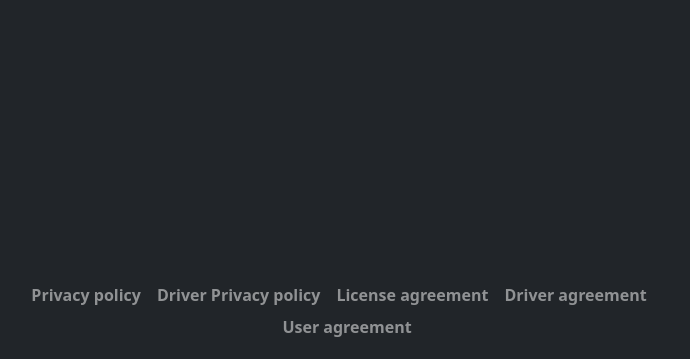
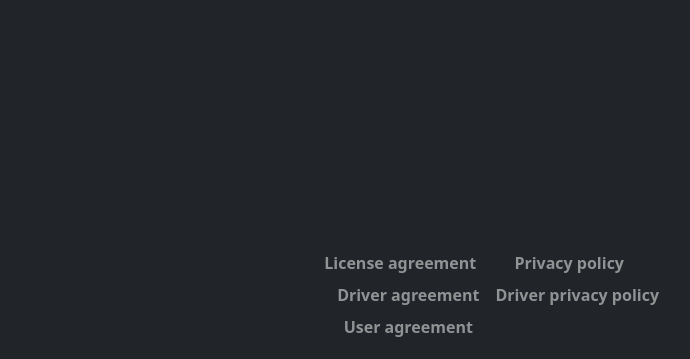
Before and after one commit to boyur/fasta-web, a plain HTML site: page index.html in a window 1280 px wide. Shown: the part 441-800 px from the top of the page, without its empty margins (301-991 px from the left). Drawn offline with Linux system fonts and the light colour scheme.

Commit message:
Update index.html

```diff
--- a/index.html
+++ b/index.html
@@ -51,11 +51,15 @@
 
   <footer class="mt-auto text-white-50">
     <nav class="nav nav-masthead justify-content-center float-md-end">
-      <a class="nav-link" target="_blank" href="./privacy-policy">Privacy policy</a>
-      <a class="nav-link" target="_blank" href="./driver-privacy-policy">Driver Privacy policy</a>
+      <div>
       <a class="nav-link" target="_blank" href="./license-agreement">License agreement</a>
       <a class="nav-link" target="_blank" href="./driver-agreement">Driver agreement</a>
       <a class="nav-link" target="_blank" href="./user-agreement">User agreement</a>
+      </div>
+      <div>
+        <a class="nav-link" target="_blank" href="./privacy-policy">Privacy policy</a>
+        <a class="nav-link" target="_blank" href="./driver-privacy-policy">Driver privacy policy</a>
+      </div>
     </nav>
   </footer>
 </div>
```
